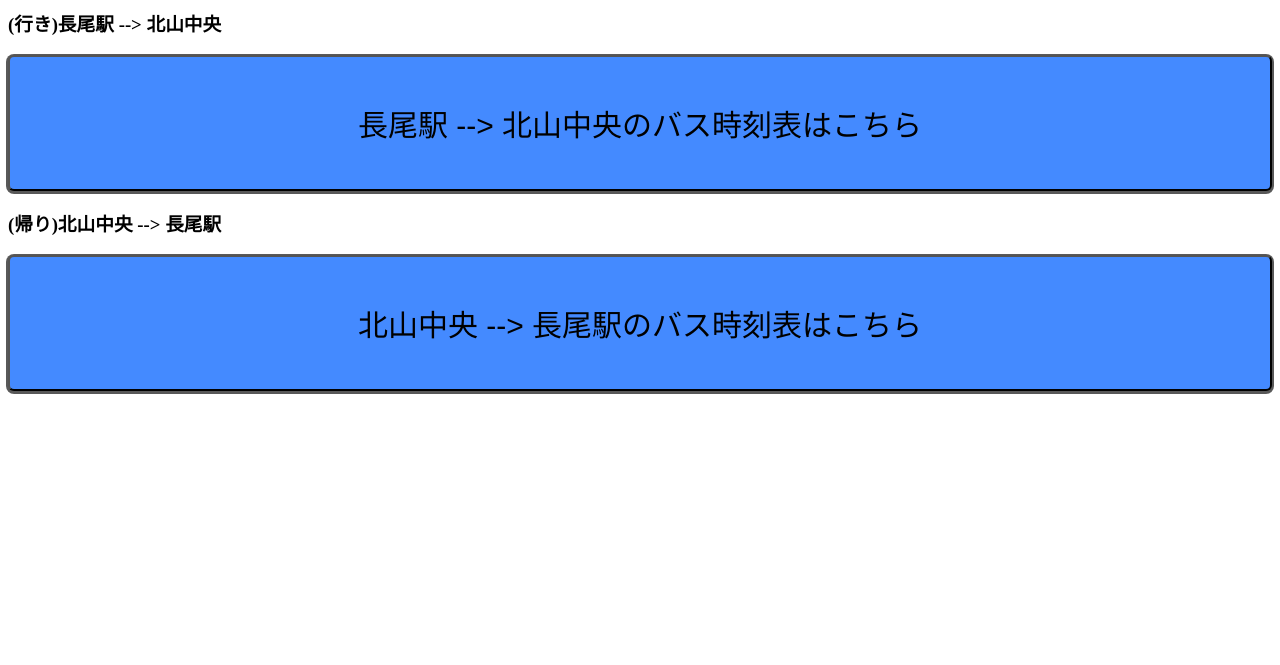
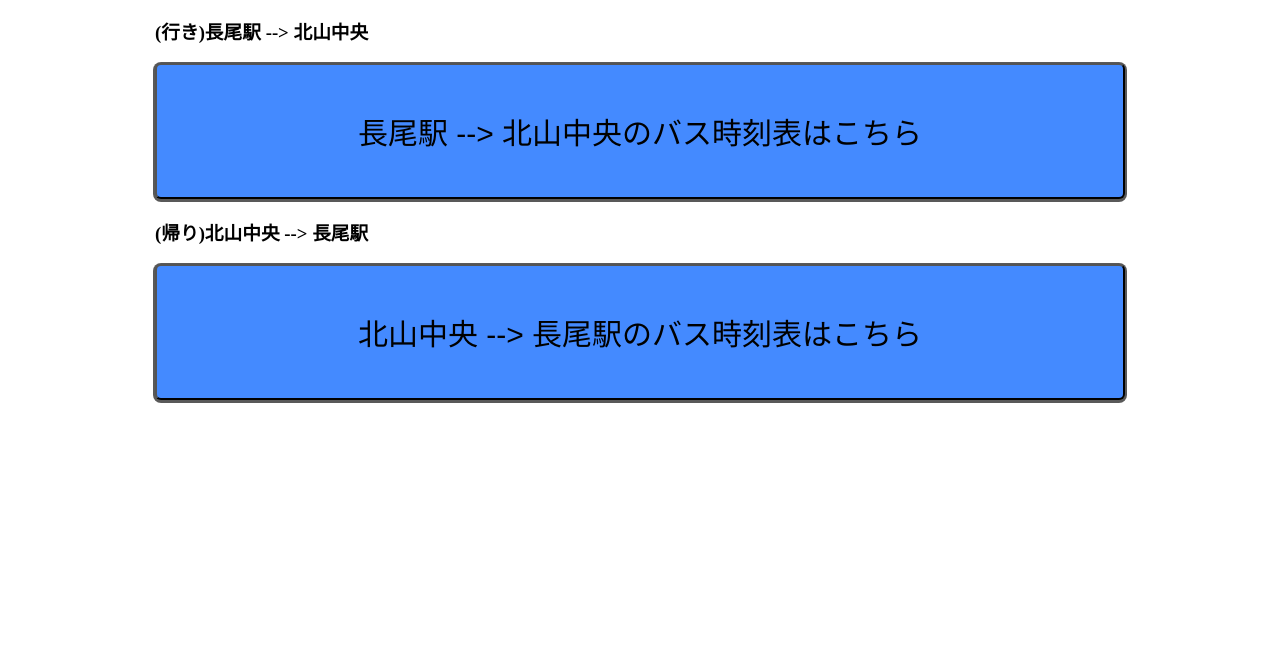
Before and after one commit to kotetsukun/oit_bus, a plain HTML site: page index.html in a window 1280 px wide. Shown: the part 135-800 px from the top of the page. Drawn offline with Linux system fonts and the light colour scheme.

Commit message:
update Button

```diff
--- a/css/style.css
+++ b/css/style.css
@@ -1,3 +1,8 @@
+body{
+	width: 970px;
+	margin: 30px auto 40px;
+}
+
 button{
     width:100%;
     padding:44px;
```
